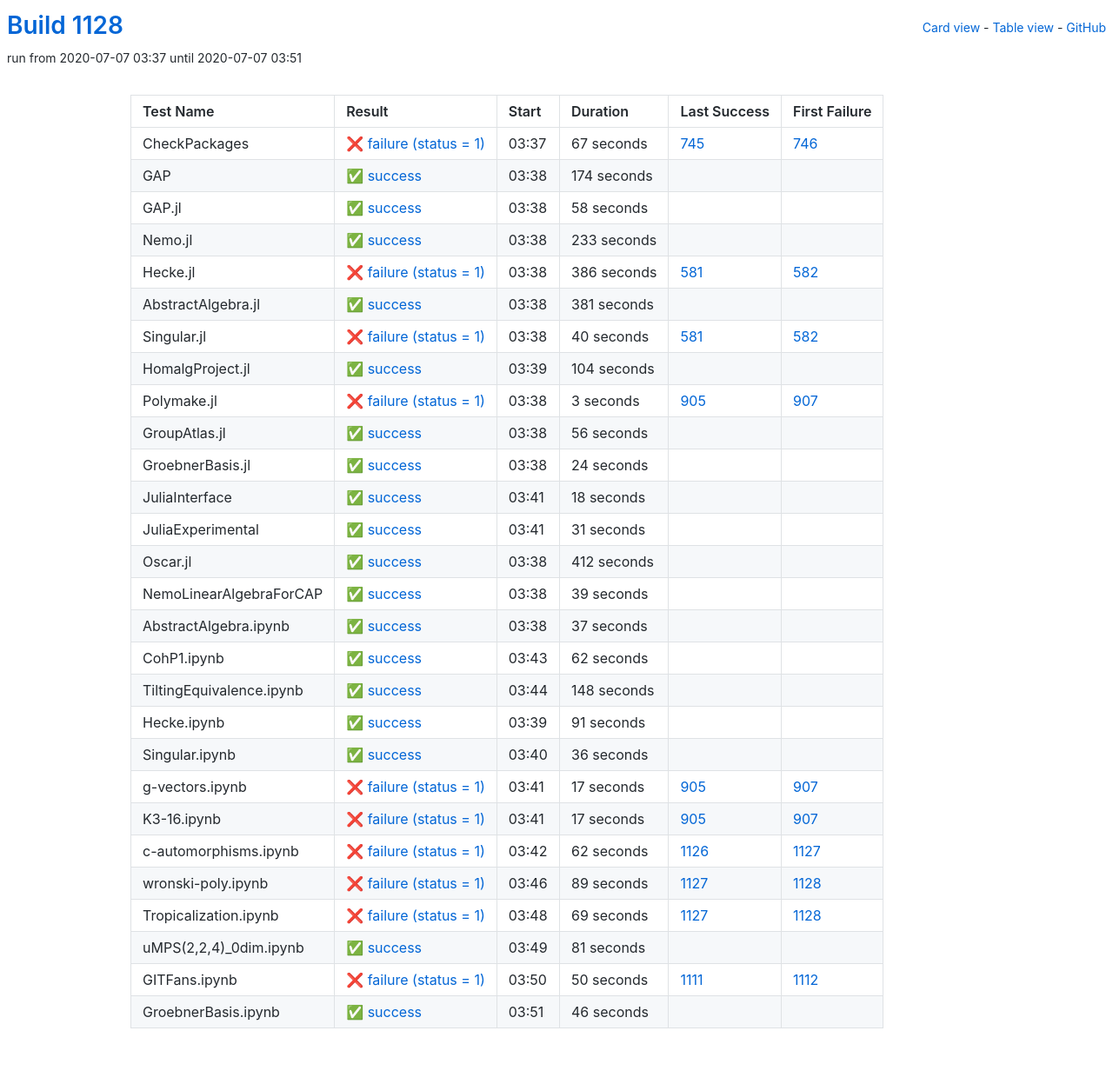
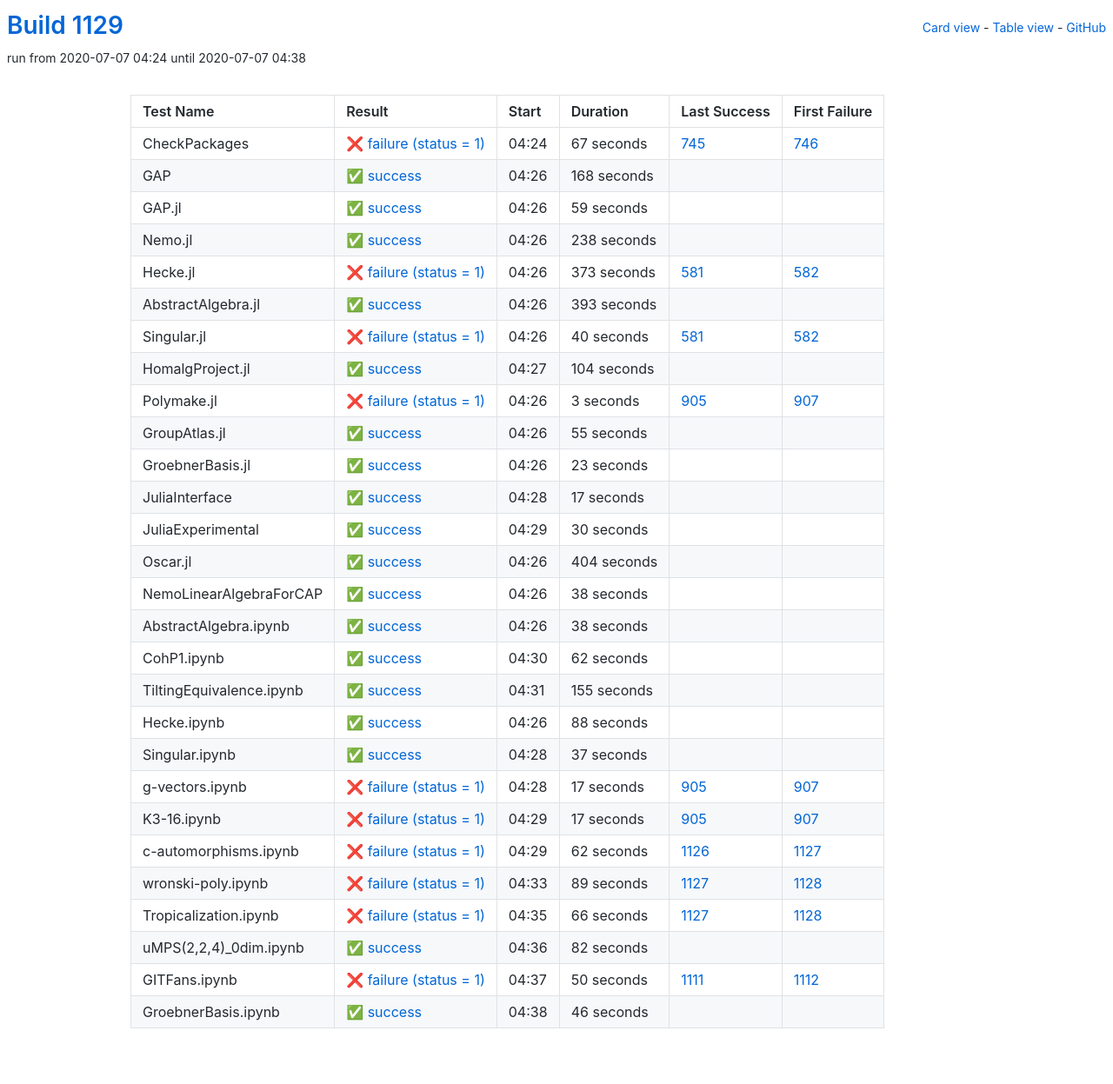
Before and after one commit to oscar-system/oscar-ci-status-1.4, a Jekyll site: the page built from table.html, in a window 1280 px wide. Shown: the whole page at 87% size. Built offline with Jekyll 4.4.1, drawn with Linux system fonts in a browser that asks for light colours.

Commit message:
Build #1129

```diff
--- a/_data/ci.yml
+++ b/_data/ci.yml
@@ -1,6 +1,6 @@
 ---
-build: 1128
-build_url: https://oscarci.mathematik.uni-kl.de/job/oscar-julia-1.4/1128/
+build: 1129
+build_url: https://oscarci.mathematik.uni-kl.de/job/oscar-julia-1.4/1129/
 job: oscar-julia-1.4
 organization: oscar-system
 repo: oscar-ci-status-1.4
@@ -8,8 +8,8 @@ repourl: https://github.com/oscar-system/oscar-ci-status-1.4
 tests:
 - name: CheckPackages
   id: checkpackages
-  log: https://oscarci.mathematik.uni-kl.de/job/oscar-julia-1.4/1128/artifact/logs/build-1128/CheckPackages.log
-  start: 2020-07-07 03:37
+  log: https://oscarci.mathematik.uni-kl.de/job/oscar-julia-1.4/1129/artifact/logs/build-1129/CheckPackages.log
+  start: 2020-07-07 04:24
   success: false
   exitcode: 1
   status: failure
@@ -20,68 +20,68 @@ tests:
   first_failure_url: https://oscarci.mathematik.uni-kl.de/job/oscar-julia-1.4/746/
 - name: GAP
   id: gap
-  log: https://oscarci.mathematik.uni-kl.de/job/oscar-julia-1.4/1128/artifact/logs/build-1128/GAP.log
-  start: 2020-07-07 03:38
+  log: https://oscarci.mathematik.uni-kl.de/job/oscar-julia-1.4/1129/artifact/logs/build-1129/GAP.log
+  start: 2020-07-07 04:26
   success: true
   exitcode: 0
   status: success
-  duration: 174
+  duration: 168
   last_success: false
   last_success_url:
   first_failure: false
   first_failure_url:
 - name: GAP.jl
   id: gap-jl
-  log: https://oscarci.mathematik.uni-kl.de/job/oscar-julia-1.4/1128/artifact/logs/build-1128/GAP.jl.log
-  start: 2020-07-07 03:38
+  log: https://oscarci.mathematik.uni-kl.de/job/oscar-julia-1.4/1129/artifact/logs/build-1129/GAP.jl.log
+  start: 2020-07-07 04:26
   success: true
   exitcode: 0
   status: success
-  duration: 58
+  duration: 59
   last_success: false
   last_success_url:
   first_failure: false
   first_failure_url:
 - name: Nemo.jl
   id: nemo-jl
-  log: https://oscarci.mathematik.uni-kl.de/job/oscar-julia-1.4/1128/artifact/logs/build-1128/Nemo.jl.log
-  start: 2020-07-07 03:38
+  log: https://oscarci.mathematik.uni-kl.de/job/oscar-julia-1.4/1129/artifact/logs/build-1129/Nemo.jl.log
+  start: 2020-07-07 04:26
   success: true
   exitcode: 0
   status: success
-  duration: 233
+  duration: 238
   last_success: false
   last_success_url:
   first_failure: false
   first_failure_url:
 - name: Hecke.jl
   id: hecke-jl
-  log: https://oscarci.mathematik.uni-kl.de/job/oscar-julia-1.4/1128/artifact/logs/build-1128/Hecke.jl.log
-  start: 2020-07-07 03:38
+  log: https://oscarci.mathematik.uni-kl.de/job/oscar-julia-1.4/1129/artifact/logs/build-1129/Hecke.jl.log
+  start: 2020-07-07 04:26
   success: false
   exitcode: 1
   status: failure
-  duration: 386
+  duration: 373
   last_success: 581
   last_success_url: https://oscarci.mathematik.uni-kl.de/job/oscar-julia-1.4/581/
   first_failure: 582
   first_failure_url: https://oscarci.mathematik.uni-kl.de/job/oscar-julia-1.4/582/
 - name: AbstractAlgebra.jl
   id: abstractalgebra-jl
-  log: https://oscarci.mathematik.uni-kl.de/job/oscar-julia-1.4/1128/artifact/logs/build-1128/AbstractAlgebra.jl.log
-  start: 2020-07-07 03:38
+  log: https://oscarci.mathematik.uni-kl.de/job/oscar-julia-1.4/1129/artifact/logs/build-1129/AbstractAlgebra.jl.log
+  start: 2020-07-07 04:26
   success: true
   exitcode: 0
   status: success
-  duration: 381
+  duration: 393
   last_success: false
   last_success_url:
   first_failure: false
   first_failure_url:
 - name: Singular.jl
   id: singular-jl
-  log: https://oscarci.mathematik.uni-kl.de/job/oscar-julia-1.4/1128/artifact/logs/build-1128/Singular.jl.log
-  start: 2020-07-07 03:38
+  log: https://oscarci.mathematik.uni-kl.de/job/oscar-julia-1.4/1129/artifact/logs/build-1129/Singular.jl.log
+  start: 2020-07-07 04:26
   success: false
   exitcode: 1
   status: failure
@@ -92,8 +92,8 @@ tests:
   first_failure_url: https://oscarci.mathematik.uni-kl.de/job/oscar-julia-1.4/582/
 - name: HomalgProject.jl
   id: homalgproject-jl
-  log: https://oscarci.mathematik.uni-kl.de/job/oscar-julia-1.4/1128/artifact/logs/build-1128/HomalgProject.jl.log
-  start: 2020-07-07 03:39
+  log: https://oscarci.mathematik.uni-kl.de/job/oscar-julia-1.4/1129/artifact/logs/build-1129/HomalgProject.jl.log
+  start: 2020-07-07 04:27
   success: true
   exitcode: 0
   status: success
@@ -104,8 +104,8 @@ tests:
   first_failure_url:
 - name: Polymake.jl
   id: polymake-jl
-  log: https://oscarci.mathematik.uni-kl.de/job/oscar-julia-1.4/1128/artifact/logs/build-1128/Polymake.jl.log
-  start: 2020-07-07 03:38
+  log: https://oscarci.mathematik.uni-kl.de/job/oscar-julia-1.4/1129/artifact/logs/build-1129/Polymake.jl.log
+  start: 2020-07-07 04:26
   success: false
   exitcode: 1
   status: failure
@@ -116,92 +116,92 @@ tests:
   first_failure_url: https://oscarci.mathematik.uni-kl.de/job/oscar-julia-1.4/907/
 - name: GroupAtlas.jl
   id: groupatlas-jl
-  log: https://oscarci.mathematik.uni-kl.de/job/oscar-julia-1.4/1128/artifact/logs/build-1128/GroupAtlas.jl.log
-  start: 2020-07-07 03:38
+  log: https://oscarci.mathematik.uni-kl.de/job/oscar-julia-1.4/1129/artifact/logs/build-1129/GroupAtlas.jl.log
+  start: 2020-07-07 04:26
   success: true
   exitcode: 0
   status: success
-  duration: 56
+  duration: 55
   last_success: false
   last_success_url:
   first_failure: false
   first_failure_url:
 - name: GroebnerBasis.jl
   id: groebnerbasis-jl
-  log: https://oscarci.mathematik.uni-kl.de/job/oscar-julia-1.4/1128/artifact/logs/build-1128/GroebnerBasis.jl.log
-  start: 2020-07-07 03:38
+  log: https://oscarci.mathematik.uni-kl.de/job/oscar-julia-1.4/1129/artifact/logs/build-1129/GroebnerBasis.jl.log
+  start: 2020-07-07 04:26
   success: true
   exitcode: 0
   status: success
-  duration: 24
+  duration: 23
   last_success: false
   last_success_url:
   first_failure: false
   first_failure_url:
 - name: JuliaInterface
   id: juliainterface
-  log: https://oscarci.mathematik.uni-kl.de/job/oscar-julia-1.4/1128/artifact/logs/build-1128/JuliaInterface.log
-  start: 2020-07-07 03:41
+  log: https://oscarci.mathematik.uni-kl.de/job/oscar-julia-1.4/1129/artifact/logs/build-1129/JuliaInterface.log
+  start: 2020-07-07 04:28
   success: true
   exitcode: 0
   status: success
-  duration: 18
+  duration: 17
   last_success: false
   last_success_url:
   first_failure: false
   first_failure_url:
 - name: JuliaExperimental
   id: juliaexperimental
-  log: https://oscarci.mathematik.uni-kl.de/job/oscar-julia-1.4/1128/artifact/logs/build-1128/JuliaExperimental.log
-  start: 2020-07-07 03:41
+  log: https://oscarci.mathematik.uni-kl.de/job/oscar-julia-1.4/1129/artifact/logs/build-1129/JuliaExperimental.log
+  start: 2020-07-07 04:29
   success: true
   exitcode: 0
   status: success
-  duration: 31
+  duration: 30
   last_success: false
   last_success_url:
   first_failure: false
   first_failure_url:
 - name: Oscar.jl
   id: oscar-jl
-  log: https://oscarci.mathematik.uni-kl.de/job/oscar-julia-1.4/1128/artifact/logs/build-1128/Oscar.jl.log
-  start: 2020-07-07 03:38
+  log: https://oscarci.mathematik.uni-kl.de/job/oscar-julia-1.4/1129/artifact/logs/build-1129/Oscar.jl.log
+  start: 2020-07-07 04:26
   success: true
   exitcode: 0
   status: success
-  duration: 412
+  duration: 404
   last_success: false
   last_success_url:
   first_failure: false
   first_failure_url:
 - name: NemoLinearAlgebraForCAP
   id: nemolinearalgebraforcap
-  log: https://oscarci.mathematik.uni-kl.de/job/oscar-julia-1.4/1128/artifact/logs/build-1128/NemoLinearAlgebraForCAP.log
-  start: 2020-07-07 03:38
+  log: https://oscarci.mathematik.uni-kl.de/job/oscar-julia-1.4/1129/artifact/logs/build-1129/NemoLinearAlgebraForCAP.log
+  start: 2020-07-07 04:26
   success: true
   exitcode: 0
   status: success
-  duration: 39
+  duration: 38
   last_success: false
   last_success_url:
   first_failure: false
   first_failure_url:
 - name: AbstractAlgebra.ipynb
   id: abstractalgebra-ipynb
-  log: https://oscarci.mathematik.uni-kl.de/job/oscar-julia-1.4/1128/artifact/logs/build-1128/AbstractAlgebra.ipynb.log
-  start: 2020-07-07 03:38
+  log: https://oscarci.mathematik.uni-kl.de/job/oscar-julia-1.4/1129/artifact/logs/build-1129/AbstractAlgebra.ipynb.log
+  start: 2020-07-07 04:26
   success: true
   exitcode: 0
   status: success
-  duration: 37
+  duration: 38
   last_success: false
   last_success_url:
   first_failure: false
   first_failure_url:
 - name: CohP1.ipynb
   id: cohp1-ipynb
-  log: https://oscarci.mathematik.uni-kl.de/job/oscar-julia-1.4/1128/artifact/logs/build-1128/CohP1.ipynb.log
-  start: 2020-07-07 03:43
+  log: https://oscarci.mathematik.uni-kl.de/job/oscar-julia-1.4/1129/artifact/logs/build-1129/CohP1.ipynb.log
+  start: 2020-07-07 04:30
   success: true
   exitcode: 0
   status: success
@@ -212,44 +212,44 @@ tests:
   first_failure_url:
 - name: TiltingEquivalence.ipynb
   id: tiltingequivalence-ipynb
-  log: https://oscarci.mathematik.uni-kl.de/job/oscar-julia-1.4/1128/artifact/logs/build-1128/TiltingEquivalence.ipynb.log
-  start: 2020-07-07 03:44
+  log: https://oscarci.mathematik.uni-kl.de/job/oscar-julia-1.4/1129/artifact/logs/build-1129/TiltingEquivalence.ipynb.log
+  start: 2020-07-07 04:31
   success: true
   exitcode: 0
   status: success
-  duration: 148
+  duration: 155
   last_success: false
   last_success_url:
   first_failure: false
   first_failure_url:
 - name: Hecke.ipynb
   id: hecke-ipynb
-  log: https://oscarci.mathematik.uni-kl.de/job/oscar-julia-1.4/1128/artifact/logs/build-1128/Hecke.ipynb.log
-  start: 2020-07-07 03:39
+  log: https://oscarci.mathematik.uni-kl.de/job/oscar-julia-1.4/1129/artifact/logs/build-1129/Hecke.ipynb.log
+  start: 2020-07-07 04:26
   success: true
   exitcode: 0
   status: success
-  duration: 91
+  duration: 88
   last_success: false
   last_success_url:
   first_failure: false
   first_failure_url:
 - name: Singular.ipynb
   id: singular-ipynb
-  log: https://oscarci.mathematik.uni-kl.de/job/oscar-julia-1.4/1128/artifact/logs/build-1128/Singular.ipynb.log
-  start: 2020-07-07 03:40
+  log: https://oscarci.mathematik.uni-kl.de/job/oscar-julia-1.4/1129/artifact/logs/build-1129/Singular.ipynb.log
+  start: 2020-07-07 04:28
   success: true
   exitcode: 0
   status: success
-  duration: 36
+  duration: 37
   last_success: false
   last_success_url:
   first_failure: false
   first_failure_url:
 - name: g-vectors.ipynb
   id: g-vectors-ipynb
-  log: https://oscarci.mathematik.uni-kl.de/job/oscar-julia-1.4/1128/artifact/logs/build-1128/g-vectors.ipynb.log
-  start: 2020-07-07 03:41
+  log: https://oscarci.mathematik.uni-kl.de/job/oscar-julia-1.4/1129/artifact/logs/build-1129/g-vectors.ipynb.log
+  start: 2020-07-07 04:28
   success: false
   exitcode: 1
   status: failure
@@ -260,8 +260,8 @@ tests:
   first_failure_url: https://oscarci.mathematik.uni-kl.de/job/oscar-julia-1.4/907/
 - name: K3-16.ipynb
   id: k3-16-ipynb
-  log: https://oscarci.mathematik.uni-kl.de/job/oscar-julia-1.4/1128/artifact/logs/build-1128/K3-16.ipynb.log
-  start: 2020-07-07 03:41
+  log: https://oscarci.mathematik.uni-kl.de/job/oscar-julia-1.4/1129/artifact/logs/build-1129/K3-16.ipynb.log
+  start: 2020-07-07 04:29
   success: false
   exitcode: 1
   status: failure
@@ -272,8 +272,8 @@ tests:
   first_failure_url: https://oscarci.mathematik.uni-kl.de/job/oscar-julia-1.4/907/
 - name: c-automorphisms.ipynb
   id: c-automorphisms-ipynb
-  log: https://oscarci.mathematik.uni-kl.de/job/oscar-julia-1.4/1128/artifact/logs/build-1128/c-automorphisms.ipynb.log
-  start: 2020-07-07 03:42
+  log: https://oscarci.mathematik.uni-kl.de/job/oscar-julia-1.4/1129/artifact/logs/build-1129/c-automorphisms.ipynb.log
+  start: 2020-07-07 04:29
   success: false
   exitcode: 1
   status: failure
@@ -284,8 +284,8 @@ tests:
   first_failure_url: https://oscarci.mathematik.uni-kl.de/job/oscar-julia-1.4/1127/
 - name: wronski-poly.ipynb
   id: wronski-poly-ipynb
-  log: https://oscarci.mathematik.uni-kl.de/job/oscar-julia-1.4/1128/artifact/logs/build-1128/wronski-poly.ipynb.log
-  start: 2020-07-07 03:46
+  log: https://oscarci.mathematik.uni-kl.de/job/oscar-julia-1.4/1129/artifact/logs/build-1129/wronski-poly.ipynb.log
+  start: 2020-07-07 04:33
   success: false
   exitcode: 1
   status: failure
@@ -296,32 +296,32 @@ tests:
   first_failure_url: https://oscarci.mathematik.uni-kl.de/job/oscar-julia-1.4/1128/
 - name: Tropicalization.ipynb
   id: tropicalization-ipynb
-  log: https://oscarci.mathematik.uni-kl.de/job/oscar-julia-1.4/1128/artifact/logs/build-1128/Tropicalization.ipynb.log
-  start: 2020-07-07 03:48
+  log: https://oscarci.mathematik.uni-kl.de/job/oscar-julia-1.4/1129/artifact/logs/build-1129/Tropicalization.ipynb.log
+  start: 2020-07-07 04:35
   success: false
   exitcode: 1
   status: failure
-  duration: 69
+  duration: 66
   last_success: 1127
   last_success_url: https://oscarci.mathematik.uni-kl.de/job/oscar-julia-1.4/1127/
   first_failure: 1128
   first_failure_url: https://oscarci.mathematik.uni-kl.de/job/oscar-julia-1.4/1128/
 - name: uMPS(2,2,4)_0dim.ipynb
   id: umps-2-2-4-0dim-ipynb
-  log: https://oscarci.mathematik.uni-kl.de/job/oscar-julia-1.4/1128/artifact/logs/build-1128/uMPS-2-2-4-_0dim.ipynb.log
-  start: 2020-07-07 03:49
+  log: https://oscarci.mathematik.uni-kl.de/job/oscar-julia-1.4/1129/artifact/logs/build-1129/uMPS-2-2-4-_0dim.ipynb.log
+  start: 2020-07-07 04:36
   success: true
   exitcode: 0
   status: success
-  duration: 81
+  duration: 82
   last_success: false
   last_success_url:
   first_failure: false
   first_failure_url:
 - name: GITFans.ipynb
   id: gitfans-ipynb
-  log: https://oscarci.mathematik.uni-kl.de/job/oscar-julia-1.4/1128/artifact/logs/build-1128/GITFans.ipynb.log
-  start: 2020-07-07 03:50
+  log: https://oscarci.mathematik.uni-kl.de/job/oscar-julia-1.4/1129/artifact/logs/build-1129/GITFans.ipynb.log
+  start: 2020-07-07 04:37
   success: false
   exitcode: 1
   status: failure
@@ -332,8 +332,8 @@ tests:
   first_failure_url: https://oscarci.mathematik.uni-kl.de/job/oscar-julia-1.4/1112/
 - name: GroebnerBasis.ipynb
   id: groebnerbasis-ipynb
-  log: https://oscarci.mathematik.uni-kl.de/job/oscar-julia-1.4/1128/artifact/logs/build-1128/GroebnerBasis.ipynb.log
-  start: 2020-07-07 03:51
+  log: https://oscarci.mathematik.uni-kl.de/job/oscar-julia-1.4/1129/artifact/logs/build-1129/GroebnerBasis.ipynb.log
+  start: 2020-07-07 04:38
   success: true
   exitcode: 0
   status: success
```
Also changed, not shown: README.md.
